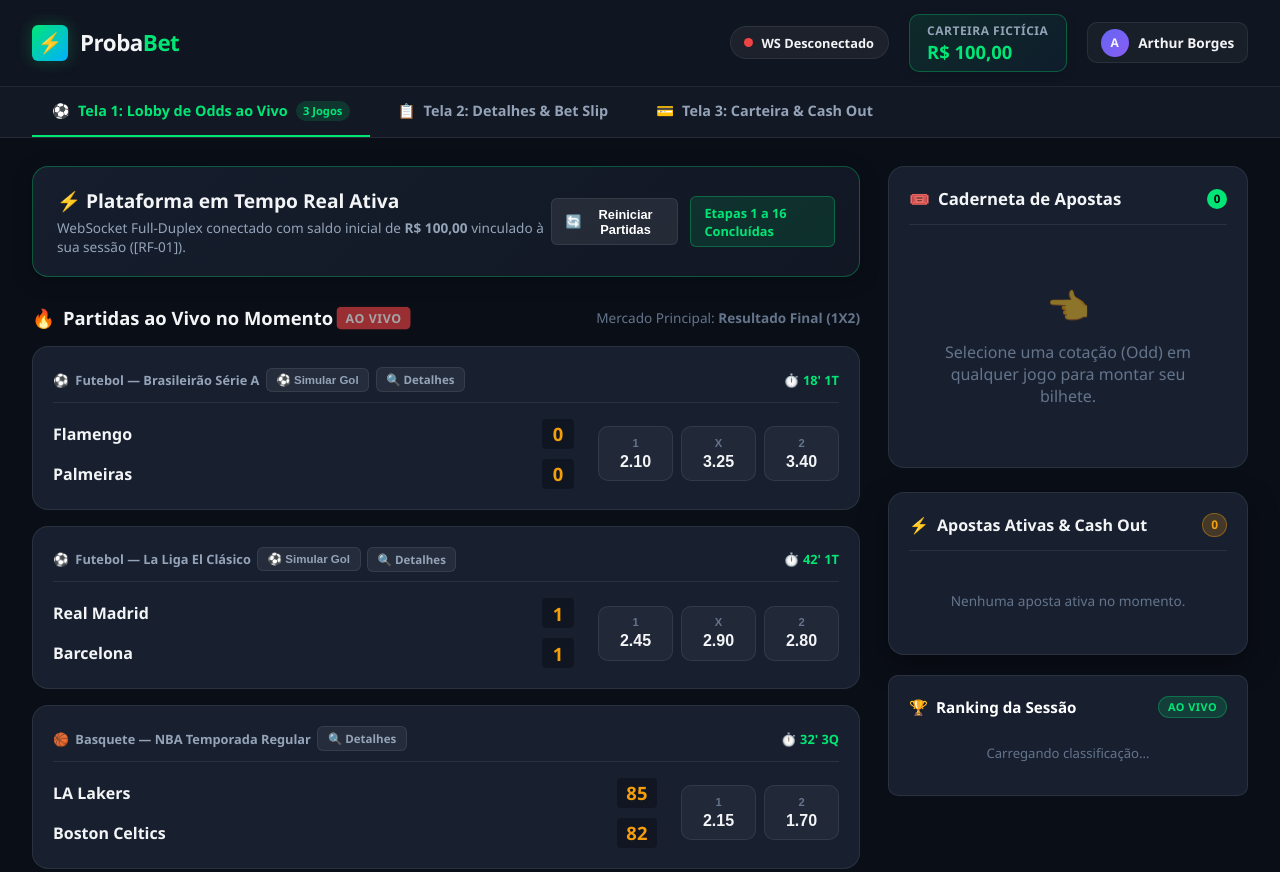
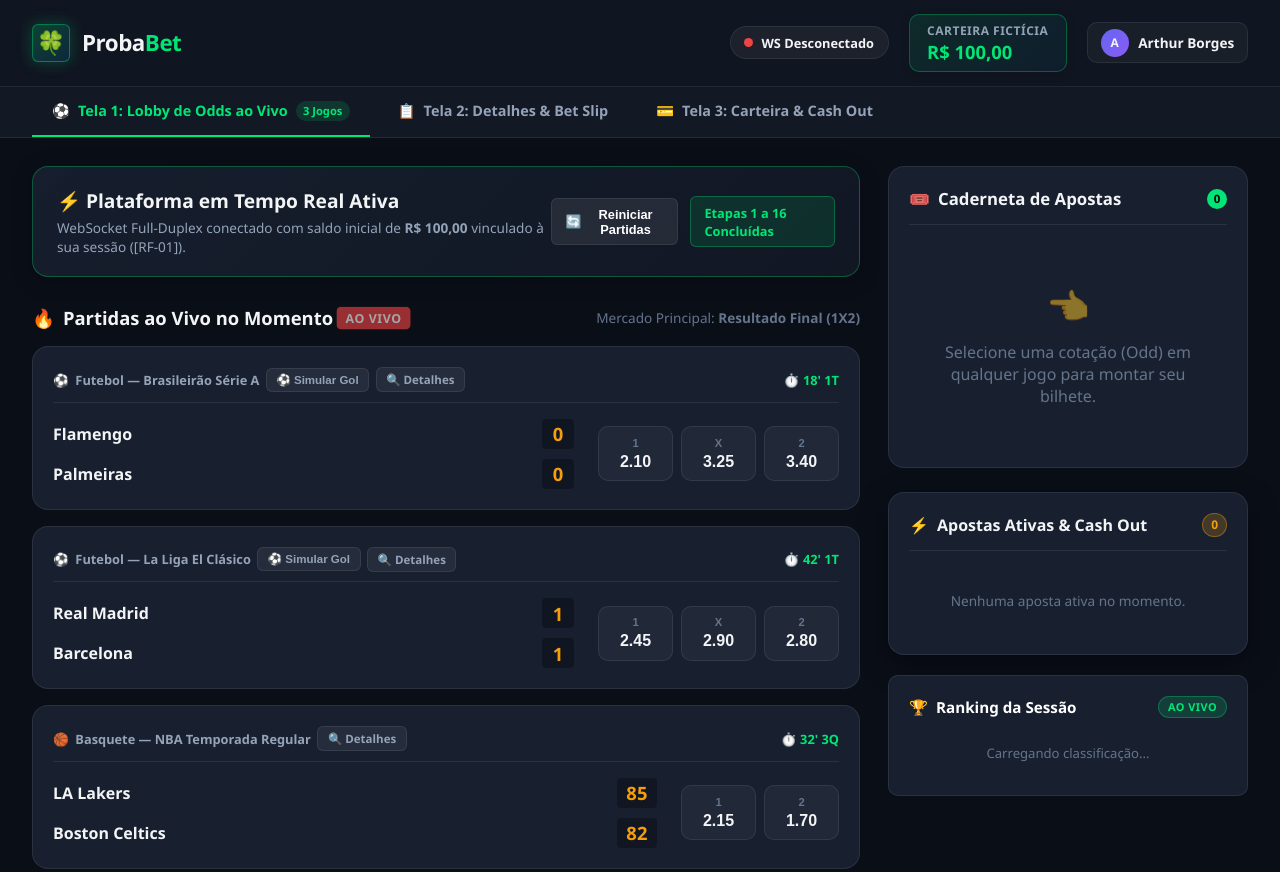
Before and after one commit to RBARTH2618/ProbaBet_Web, a website: page frontend/tela1-odds.html in a window 1280 px wide. Shown: the top 872 px of the page. Drawn offline with Linux system fonts and the light colour scheme.

Commit message:
style: atualizar logo da plataforma para trevo da sorte com brilho neon e animacao

```diff
--- a/frontend/css/style.css
+++ b/frontend/css/style.css
@@ -71,17 +71,23 @@ body {
 }
 
 .logo-icon {
-  width: 36px;
-  height: 36px;
-  background: linear-gradient(135deg, var(--accent-green), #00b0ff);
+  width: 38px;
+  height: 38px;
+  background: linear-gradient(135deg, rgba(0, 230, 118, 0.22), rgba(0, 176, 255, 0.12));
+  border: 1px solid rgba(0, 230, 118, 0.4);
   border-radius: var(--radius-sm);
   display: flex;
   align-items: center;
   justify-content: center;
-  font-weight: 900;
-  font-size: 1.25rem;
-  color: #000;
+  font-size: 1.45rem;
+  line-height: 1;
   box-shadow: 0 0 15px var(--accent-green-glow);
+  transition: transform var(--transition-fast), box-shadow var(--transition-fast);
+}
+
+.logo-area:hover .logo-icon {
+  transform: scale(1.1) rotate(8deg);
+  box-shadow: 0 0 25px var(--accent-green-glow);
 }
 
 .logo-text {
--- a/frontend/tela1-odds.html
+++ b/frontend/tela1-odds.html
@@ -12,8 +12,8 @@
   <!-- BARRA DE NAVEGAÇÃO PRINCIPAL / TOPO -->
   <!-- ========================================== -->
   <header class="navbar">
-    <a href="tela1-odds.html" class="logo-area">
-      <div class="logo-icon">⚡</div>
+    <a href="tela1-odds.html" class="logo-area" title="ProbaBet — Apostas com Sorte">
+      <div class="logo-icon">🍀</div>
       <div class="logo-text">Proba<span>Bet</span></div>
     </a>
 
```
Also changed, not shown: frontend/tela2-betslip.html (+2 -2 lines), frontend/tela3-cashout.html (+2 -2 lines).
